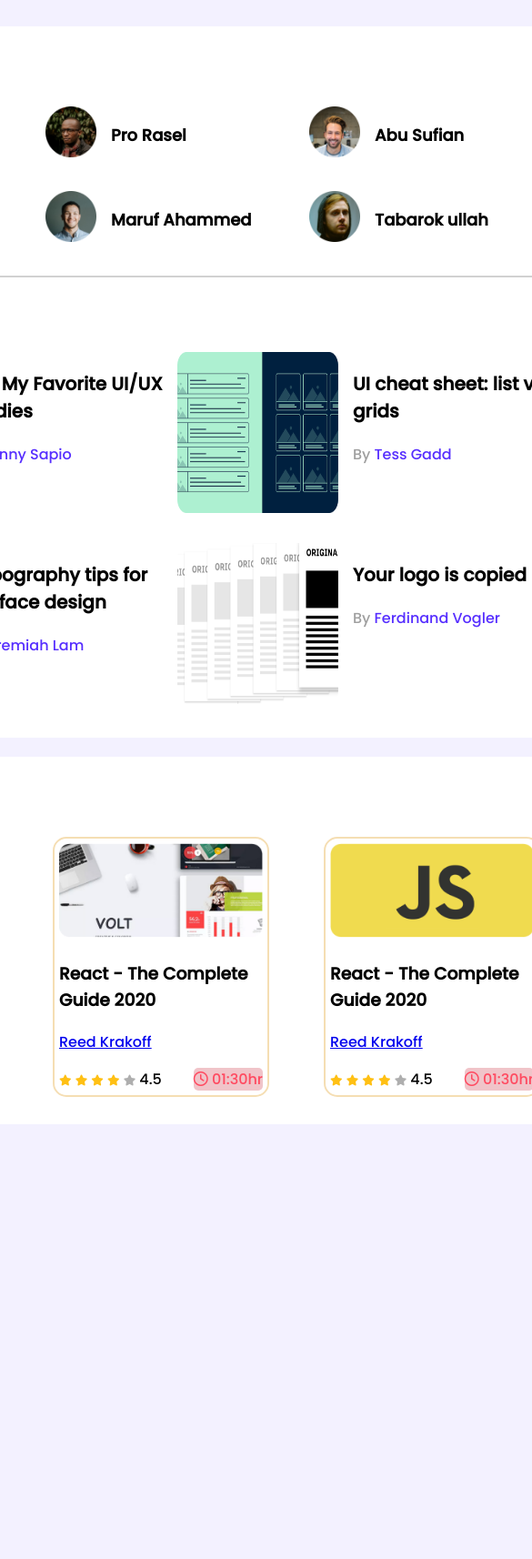
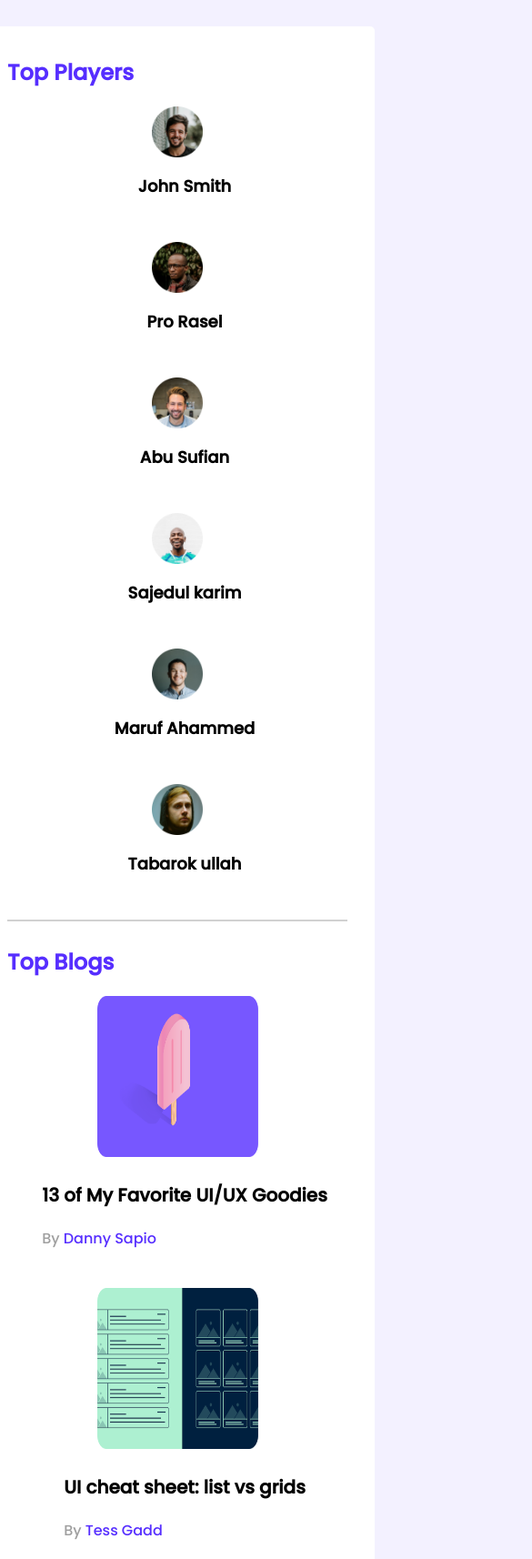
Before and after one commit to mejbahrafi/leader-board-css3, a plain HTML site: page index.html in a window 390 px wide. Shown: the top 1714 px of the page at 91% size, 585 px wide, since content can reach past the window. Before the commit the page ends 1244 px from the top, so only its background shows below. Drawn offline with Linux system fonts and the light colour scheme.

Commit message:
header added

```diff
--- a/styles/style.css
+++ b/styles/style.css
@@ -122,3 +122,42 @@ color:#AEAEAE;
      color:  #FF4A60;
      border-radius: 5px;
  }
+
+ /*--------------
+  Media Queries
+ ----------------- */
+
+ /* Media Device */
+ @media only screen and (max-width:688px)
+
+{
+    .container{
+        width: 100%;
+    }
+     .players, .blogs , .cources{
+
+         grid-template-columns: repeat(1,1fr);
+
+
+     }
+     /* h2{
+         text-align: center;
+     } */
+     .player, .blog{
+         flex-direction: column;
+         align-items: center;
+     }
+     .cources{
+         display: ;
+     }
+ }
+ /* tablet devices */
+ @media only screen and (min-width:688px) and (max-width:992px) {
+     .container{
+         width: 100%;
+     }
+     .players, .cources{
+         /* background-color: yellowgreen; */
+         grid-template-columns: repeat(2,1fr);
+     }
+ }
```
